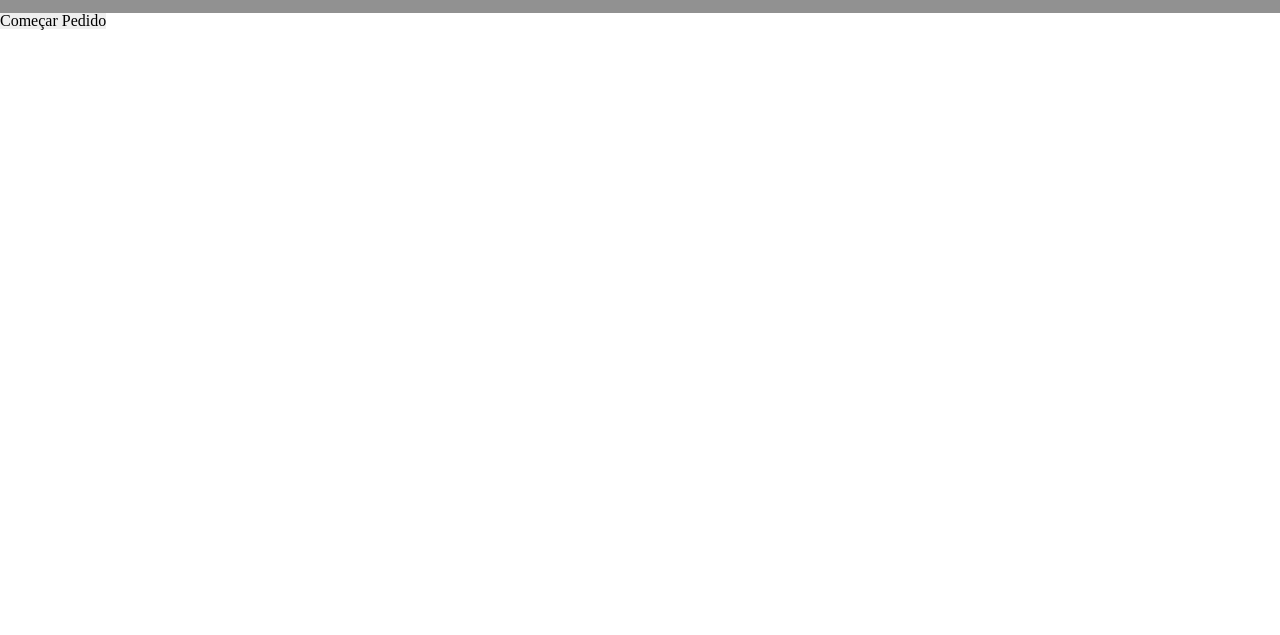
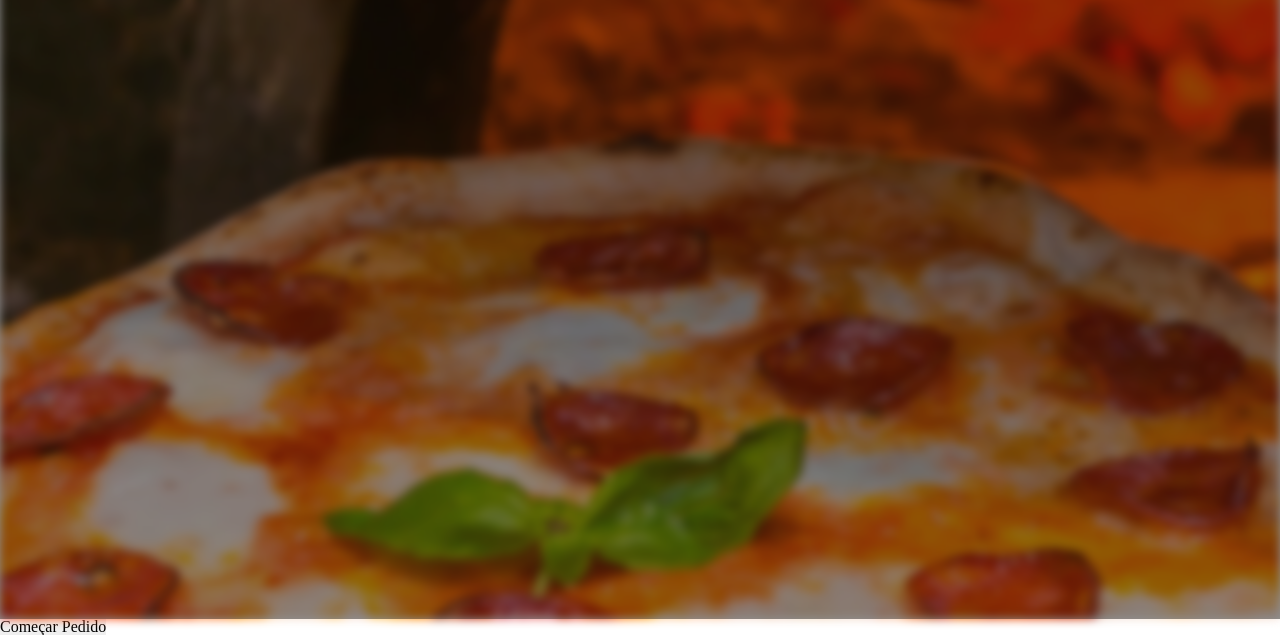
Before and after one commit to silvamateus/shiftcode-test, a plain HTML site: page index.html in a window 1280 px wide. Shown: the part 181-816 px from the top of the page. Drawn offline with nearby package versions, Linux system fonts and the light colour scheme.

Commit message:
style main syzes

```diff
--- a/assets/css/style.css
+++ b/assets/css/style.css
@@ -2,6 +2,15 @@
   color: #fff;
   font-family: 'Playfair Display', serif;
 }
+
+.header_background,
+.header_unblurred,
+.header_background::before {
+  height: 100vh;
+  width: 100%;
+}
+
+
 .header_unblurred,
 .header_center {
   display: flex;
```
